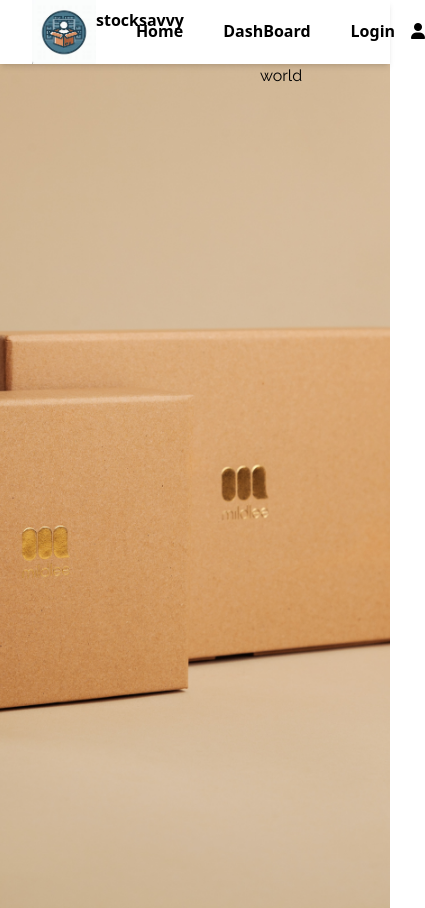
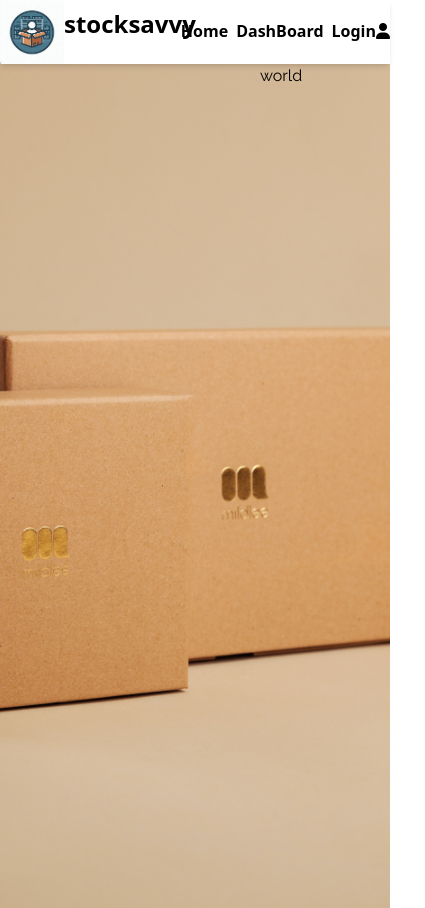
Before and after one commit to cinta-hash/stocksavvy, a React (Vite) app: page / in a window 390 px wide. Shown: the whole page, 425 px wide, since content can reach past the window. Built offline with nearby package versions, Linux system fonts and the light colour scheme.

Commit message:
mobile responsiveness

```diff
--- a/src/NavBar.jsx
+++ b/src/NavBar.jsx
@@ -1,16 +1,16 @@
 import { NavLink } from "react-router-dom"
 export default function NavBar(){
     return(
-<header className="header sticky top-0 shadow-md flex items-center justify-between px-8 py-02 bg-gradient-to-r from-brown-300 to-brown-500">
-  <div className="flex md:text-4xl">
+<header className="header sticky top-0 shadow-md flex items-center justify-between md:px-8 py-02 bg-gradient-to-r from-brown-300 to-brown-500">
+  <div className="flex text-center text-2xl md:text-4xl">
     <img src="/imslogo1.jpeg" alt="logo" className="w-16"/>
     <h1 className="pt-2 font-bold">stocksavvy</h1>
   </div>
     <nav className="nav font-semibold md:text-lg">
       <div className="flex md:text-xl space-x-2">
-        <NavLink to='/' className="p-4 border-b-2 border-violet-500 active:bg-violet-400 active:duration-300 active:font-bold border-opacity-0 hover:border-opacity-100 hover:text-violet-700 duration-200 cursor-pointer">Home</NavLink>
-        <NavLink to='/dashboard' className="p-4 border-b-2 border-violet-500 active:bg-violet-400 active:duration-300 active:font-bold border-opacity-0 hover:border-opacity-100 hover:text-violet-700 duration-200 cursor-pointer">DashBoard</NavLink>
-        <NavLink to='/login' className="p-4 border-b-2 border-violet-500  active:bg-violet-400 active:duration-300 active:font-bold border-opacity-0 hover:border-opacity-100 hover:text-violet-700 duration-200 cursor-pointer">Login</NavLink>
+        <NavLink to='/' className="md:p-4 border-b-2 border-violet-500 active:bg-violet-400 active:duration-300 active:font-bold border-opacity-0 hover:border-opacity-100 hover:text-violet-700 duration-200 cursor-pointer">Home</NavLink>
+        <NavLink to='/dashboard' className="md:p-4 border-b-2 border-violet-500 active:bg-violet-400 active:duration-300 active:font-bold border-opacity-0 hover:border-opacity-100 hover:text-violet-700 duration-200 cursor-pointer">DashBoard</NavLink>
+        <NavLink to='/login' className="md:p-4 border-b-2 border-violet-500  active:bg-violet-400 active:duration-300 active:font-bold border-opacity-0 hover:border-opacity-100 hover:text-violet-700 duration-200 cursor-pointer">Login</NavLink>
       </div>
     </nav>
     <div className=" flex justify-end duration-200 ease-in border-b-2 border-violet-500 border-opacity-0 hover:border-opacity-100">
```
